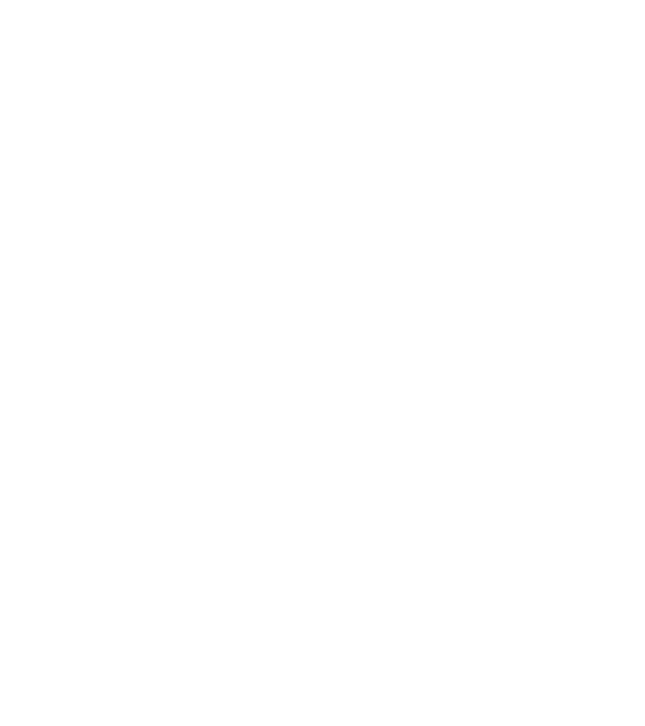
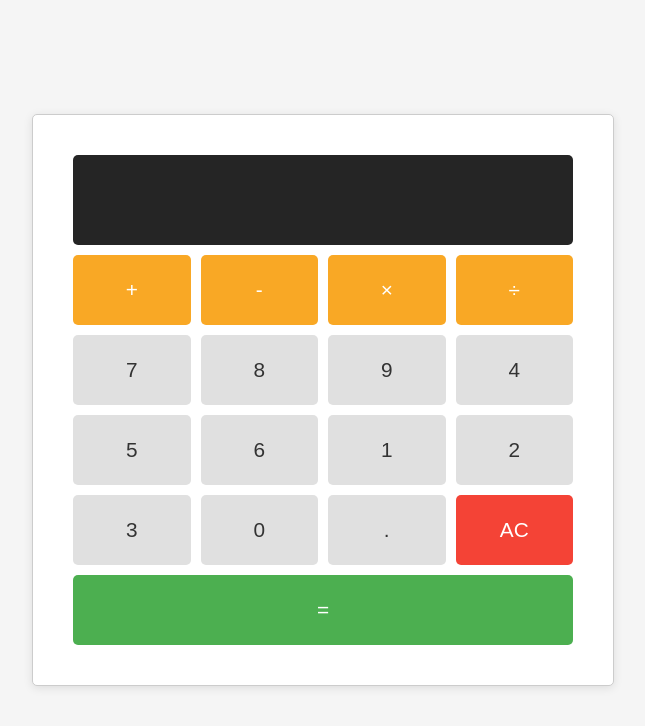
Before and after one commit to Shinzoku/Calculator, a plain HTML site: page index.html in a window 1280 px wide. Shown: the whole page, without its empty margins (317-962 px from the left). Drawn offline with Linux system fonts and the light colour scheme.

Commit message:
Creating the visual appearance of the calculator

```diff
--- a/index.html
+++ b/index.html
@@ -7,6 +7,35 @@
     <title>Calculator</title>
 </head>
 <body>
+    <div class="calculator">
+        <!-- Screen of the calculator -->
+        <input type="text" class="calculator-screen" value="" disabled />
+        <!-- Keys of the calculator -->
+        <div class="calculator-keys">
+            <button type="button" class="operator" value="+">+</button>
+            <button type="button" class="operator" value="-">-</button>
+            <button type="button" class="operator" value="*">&times;</button>
+            <button type="button" class="operator" value="/">&divide;</button>
+
+            <button type="button" value="7">7</button>
+            <button type="button" value="8">8</button>
+            <button type="button" value="9">9</button>
+
+            <button type="button" value="4">4</button>
+            <button type="button" value="5">5</button>
+            <button type="button" value="6">6</button>
+
+            <button type="button" value="1">1</button>
+            <button type="button" value="2">2</button>
+            <button type="button" value="3">3</button>
+
+            <button type="button" value="0">0</button>
+            <button type="button" class="decimal" value=".">.</button>
+            <button type="button" class="all-clear" value="all-clear">AC</button>
+
+            <button type="button" class="equal-sign operator" value="=">=</button>
+        </div>
+    </div>
     <script src="script.js"></script>
 </body>
 </html>
--- a/style.css
+++ b/style.css
@@ -0,0 +1,62 @@
+body {
+    font-family: 'Arial', sans-serif;
+    display: flex;
+    justify-content: center;
+    align-items: center;
+    height: 100vh;
+    margin: 0;
+    background-color: #f5f5f5;
+}
+
+.calculator {
+    border: 1px solid #ccc;
+    padding: 40px;
+    border-radius: 5px;
+    background-color: #fff;
+    box-shadow: 0 2px 10px rgba(0,0,0,0.1);
+}
+
+.calculator-screen {
+    width: 480px;
+    height: 70px;
+    border: none;
+    background-color: #252525;
+    color: #fff;
+    text-align: right;
+    padding: 10px;
+    font-size: 1.5em;
+    border-radius: 5px;
+    margin-bottom: 10px;
+}
+
+.calculator-keys {
+    width: 500px;
+    display: grid;
+    grid-template-columns: repeat(4, 1fr);
+    gap: 10px;
+}
+
+button {
+    height: 70px;
+    border: none;
+    border-radius: 5px;
+    background-color: #e0e0e0;
+    font-size: 1.3em;
+    color: #333;
+}
+
+button.operator {
+    background-color: #f9a825;
+    color: #fff;
+}
+
+button.all-clear {
+    background-color: #f44336;
+    color: #fff;
+}
+
+button.equal-sign {
+    grid-column: span 4;
+    background-color: #4caf50;
+    color: #fff;
+}
```
